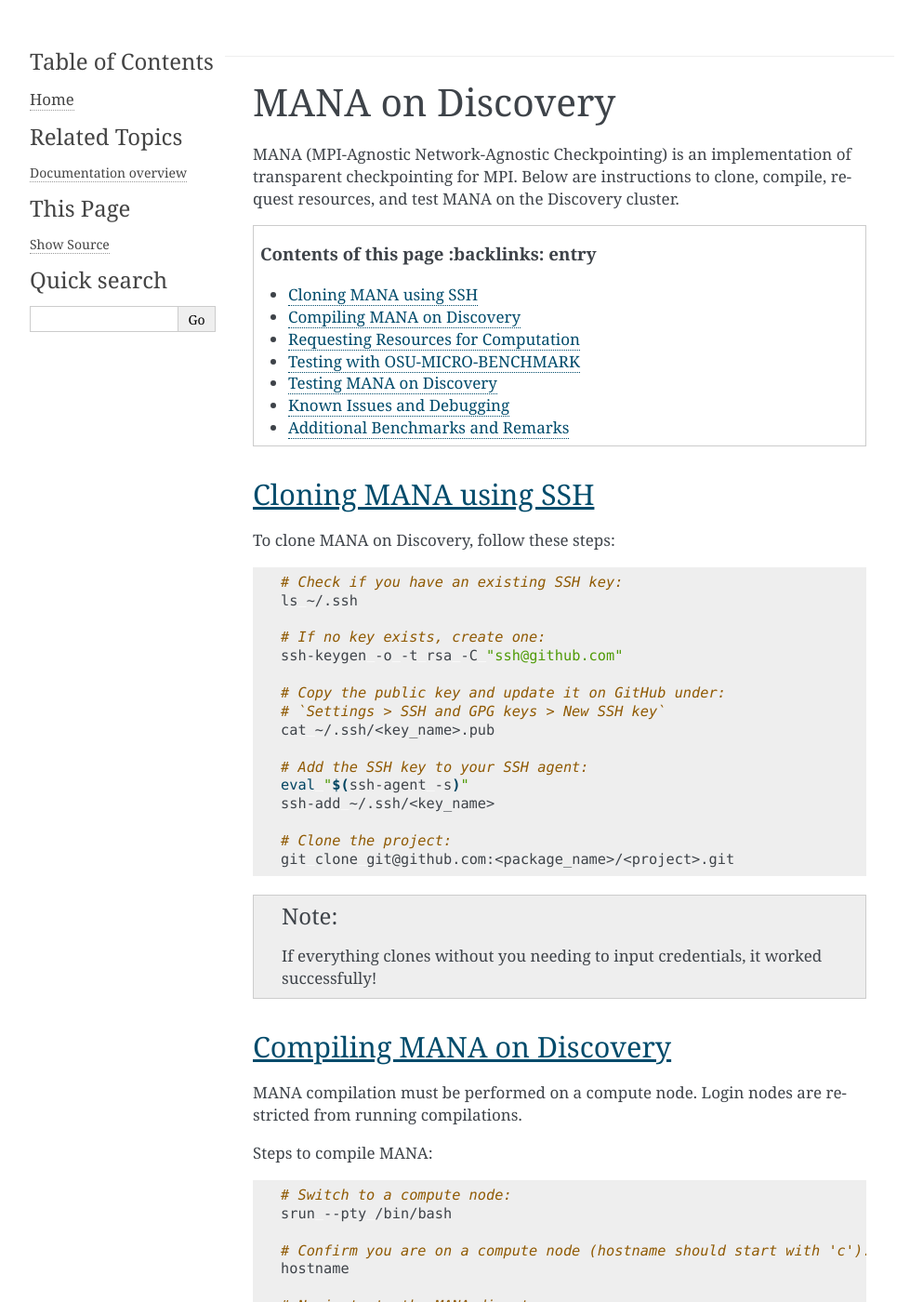
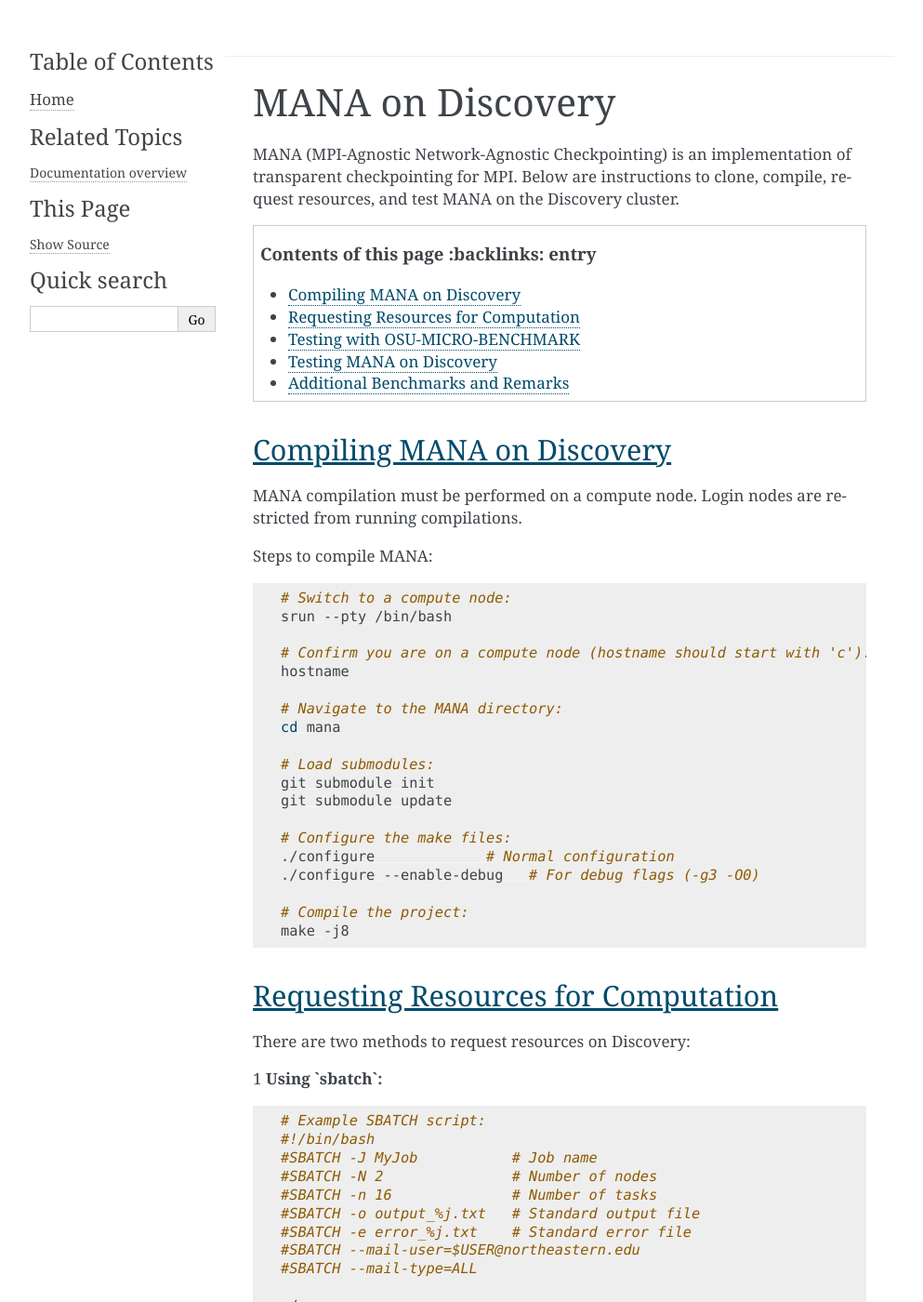
Before and after one commit to mpickpt/mana-doc, a Sphinx documentation site: the page built from docs/source/discovery.rst, in a window 1280 px wide and 1400 px high. Shown: the whole window at 93% size, without its empty margins (148-1141 px from the left). Built offline with Sphinx 7.4.7, drawn with Linux system fonts in a browser that asks for light colours; pages that are not in the unit, such as notebooks, are missing from menus; some of the changed text lies outside the part shown.

Commit message:
updated mana on discovery doc

```diff
--- a/docs/source/discovery.rst
+++ b/docs/source/discovery.rst
@@ -9,33 +9,6 @@
       :backlinks: entry
    :local:
    :depth: 2
-
------------------------
-Cloning MANA using SSH
------------------------
-
-To clone MANA on Discovery, follow these steps:
-
-.. code:: shell
-
-   # Check if you have an existing SSH key:
-   ls ~/.ssh
-
-   # If no key exists, create one:
-   ssh-keygen -o -t rsa -C "ssh@github.com"
-
-   # Copy the public key and update it on GitHub under:
-   # `Settings > SSH and GPG keys > New SSH key`
-   cat ~/.ssh/<key_name>.pub
-
-   # Add the SSH key to your SSH agent:
-   eval "$(ssh-agent -s)"
-   ssh-add ~/.ssh/<key_name>
-
-   # Clone the project:
-   git clone git@github.com:<package_name>/<project>.git
-
-.. note:: If everything clones without you needing to input credentials, it worked successfully!
 
 ----------------------------
 Compiling MANA on Discovery
@@ -66,8 +39,6 @@
 
    # Compile the project:
    make -j8
-
-.. warning:: Compiling on the login node will result in administrative warnings.
 
 -------------------------------------
 Requesting Resources for Computation
@@ -166,21 +137,12 @@
    # 6. Restart from the checkpointed state:
    /path/to/mana/bin/mana_restart.py --restartdir ckpt_images
 
----------------------------
-Known Issues and Debugging
----------------------------
-
-.. warning::
-
-   - **Current Bug**: Running OSU-MICRO-BENCHMARK under MANA on Discovery results in a segmentation fault.
-   - **Status**: Investigating potential memory corruption in registers while invoking `ld.so` with MPI processes.
-
 ----------------------------------
 Additional Benchmarks and Remarks
 ----------------------------------
 
 .. note::
 
-   Add additional benchmarks and observations for running MANA on Discovery as needed.
+   Additional benchmarks and observations for running MANA on Discovery are coming soon....
 
 Back to :ref:`Home <index>`.
```
